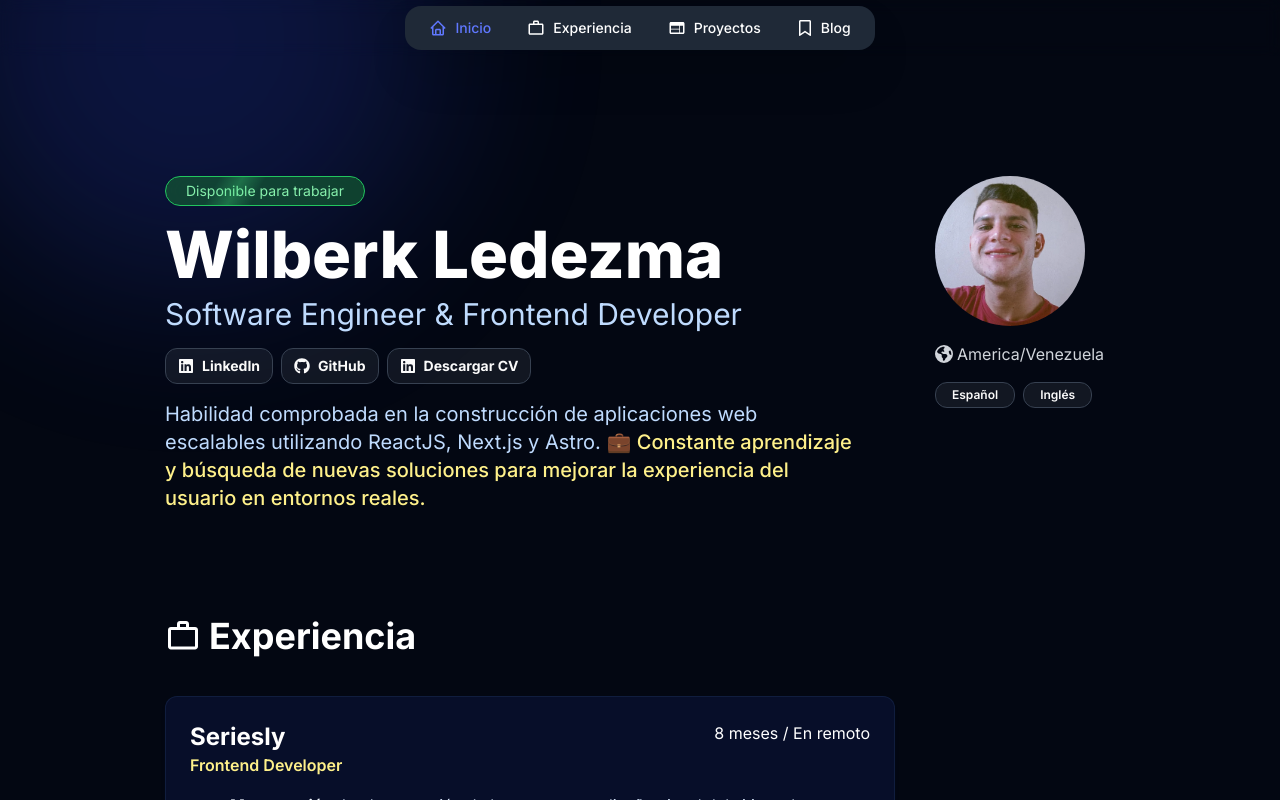
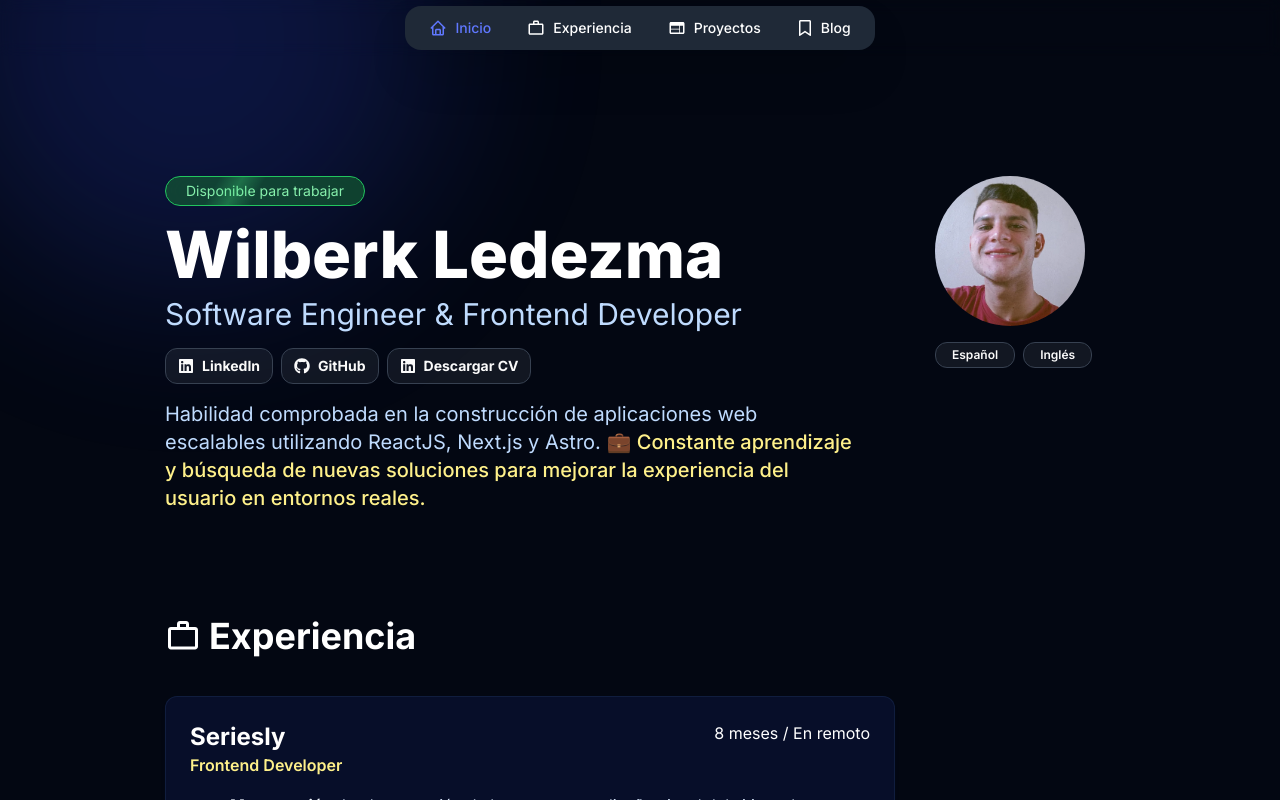
Before and after one commit to webzma/new-webzma-portfolio, a Next.js app: page / in a window 1280 px wide. Shown: the top 800 px of the page. Built offline with nearby package versions, Linux system fonts and the light colour scheme.

Commit message:
feat: remove unnecessary text from Hero component and clean up ExperienceCard layout

```diff
--- a/src/app/components/ExperienceCard/ExperienceCard.tsx
+++ b/src/app/components/ExperienceCard/ExperienceCard.tsx
@@ -34,7 +34,7 @@ export default function ExperienceCard() {
         </li>
       </ul>
 
-      <div className="flex flex-col md:flex-row flex gap-4 [&>img]:rounded-2xl mt-12">
+      <div className="flex flex-col md:flex-row gap-4 [&>img]:rounded-2xl mt-12">
         <Image
           src="/x.jpeg"
           alt="project image"
--- a/src/app/components/Hero/Hero.tsx
+++ b/src/app/components/Hero/Hero.tsx
@@ -88,11 +88,6 @@ export function Hero() {
             alt="webzma avatar"
             className="rounded-full size-[150px] object-cover border-gray-900"
           />
-          <p className="flex items-center gap-x-1 text-gray-300">
-            <FaEarthAmericas size={18} />
-            America/Venezuela
-          </p>
-
           <div className="flex gap-x-2">
             <Badge className="px-4 py-1 bg-gray-400/10 border border-gray-700 rounded-xl">
               Español
```
Also changed, not shown: 1 other file (tests, documents, lock files or other folders).
